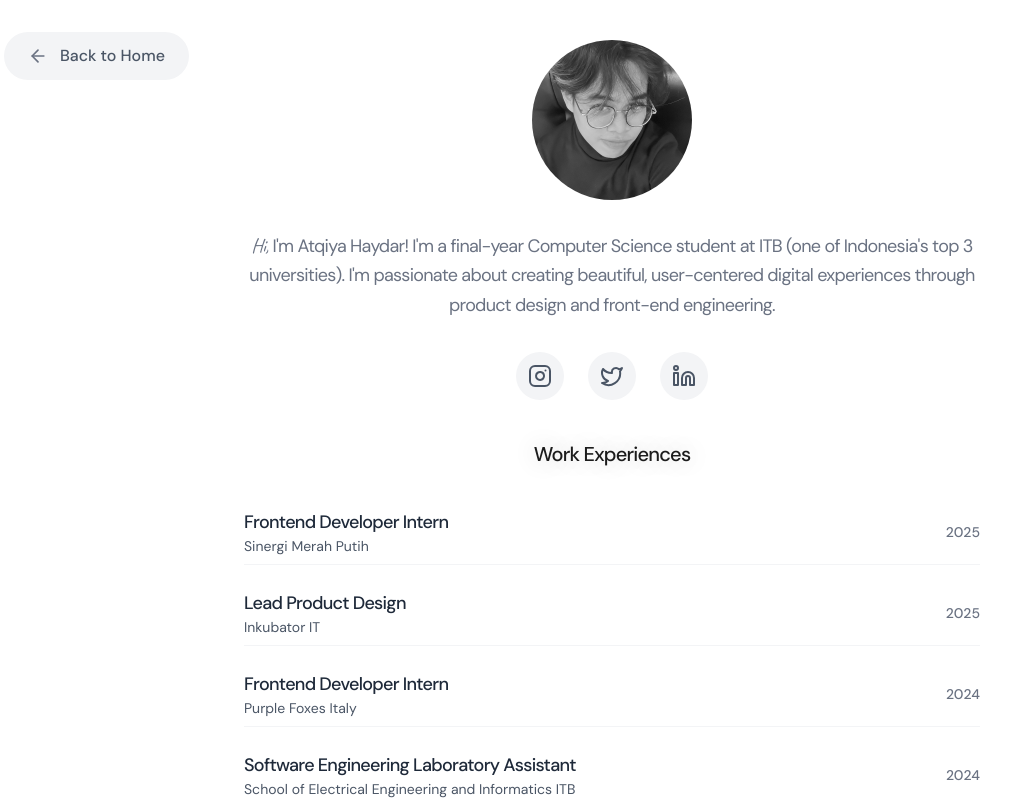
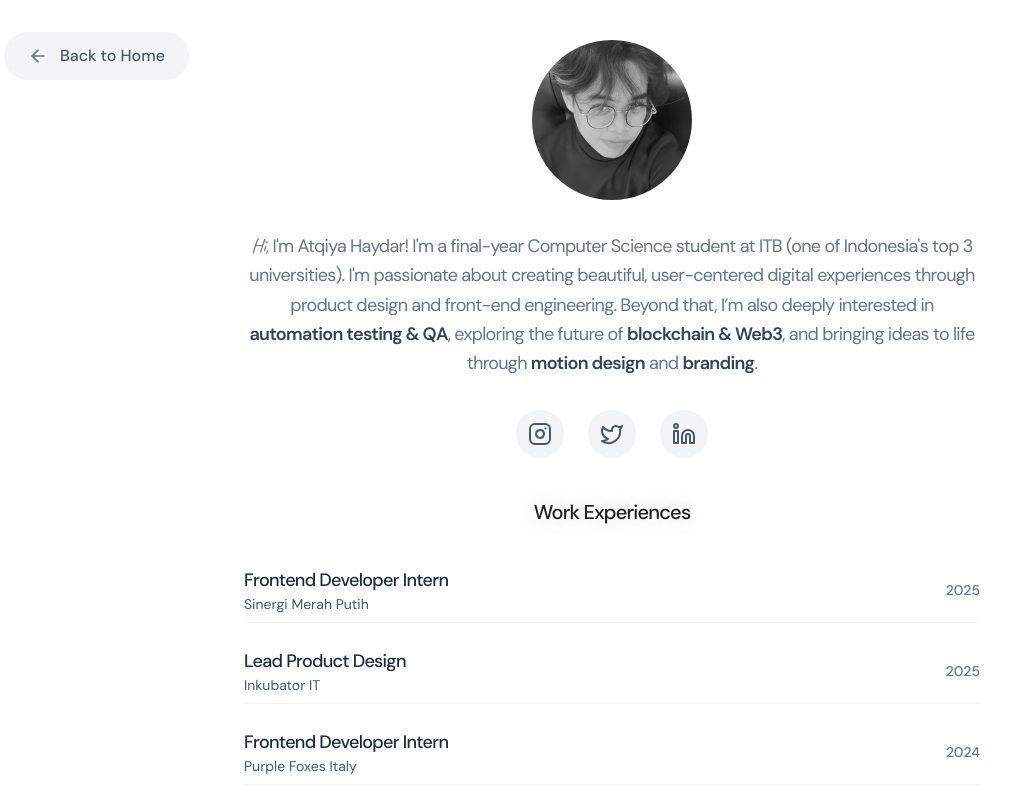
Before and after one commit to HaydarChan/Portfolio-Atqiya, a Next.js app: page /about in a window 1280 px wide. Shown: the top 800 px of the page, without its empty margins (28-1039 px from the left). Built offline with nearby package versions, Linux system fonts and the light colour scheme.

Commit message:
feat: add about me

```diff
--- a/src/app/about/page.js
+++ b/src/app/about/page.js
@@ -85,7 +85,14 @@ export default function AboutMePage() {
                 >
                     <Image src={AboutMe} alt="My Photo" className="w-32 h-32 sm:w-40 sm:h-40 rounded-full" />
                 </motion.div>
-                <p className="text-base sm:text-lg leading-relaxed text-gray-500 text-center tracking-[-0.04em] px-2 sm:px-0"><span className="font-caveat text-xl">Hi, </span> I'm Atqiya Haydar! I'm a final-year Computer Science student at ITB (one of Indonesia's top 3 universities). I'm passionate about creating beautiful, user-centered digital experiences through product design and front-end engineering.</p>
+                <p className="text-base sm:text-lg leading-relaxed text-gray-500 text-center tracking-[-0.04em] px-2 sm:px-0">
+                    <span className="font-caveat text-xl">Hi, </span>
+                    I'm Atqiya Haydar! I'm a final-year Computer Science student at ITB (one of Indonesia's top 3 universities).
+                    I'm passionate about creating beautiful, user-centered digital experiences through product design and front-end engineering.
+                    Beyond that, I’m also deeply interested in <span className="font-semibold text-gray-700">automation testing & QA</span>,
+                    exploring the future of <span className="font-semibold text-gray-700">blockchain & Web3</span>,
+                    and bringing ideas to life through <span className="font-semibold text-gray-700">motion design</span> and <span className="font-semibold text-gray-700">branding</span>.
+                </p>
                 <div className="flex items-center gap-6">
                     <a
                         href="https://www.instagram.com/uxqiy/"
```
